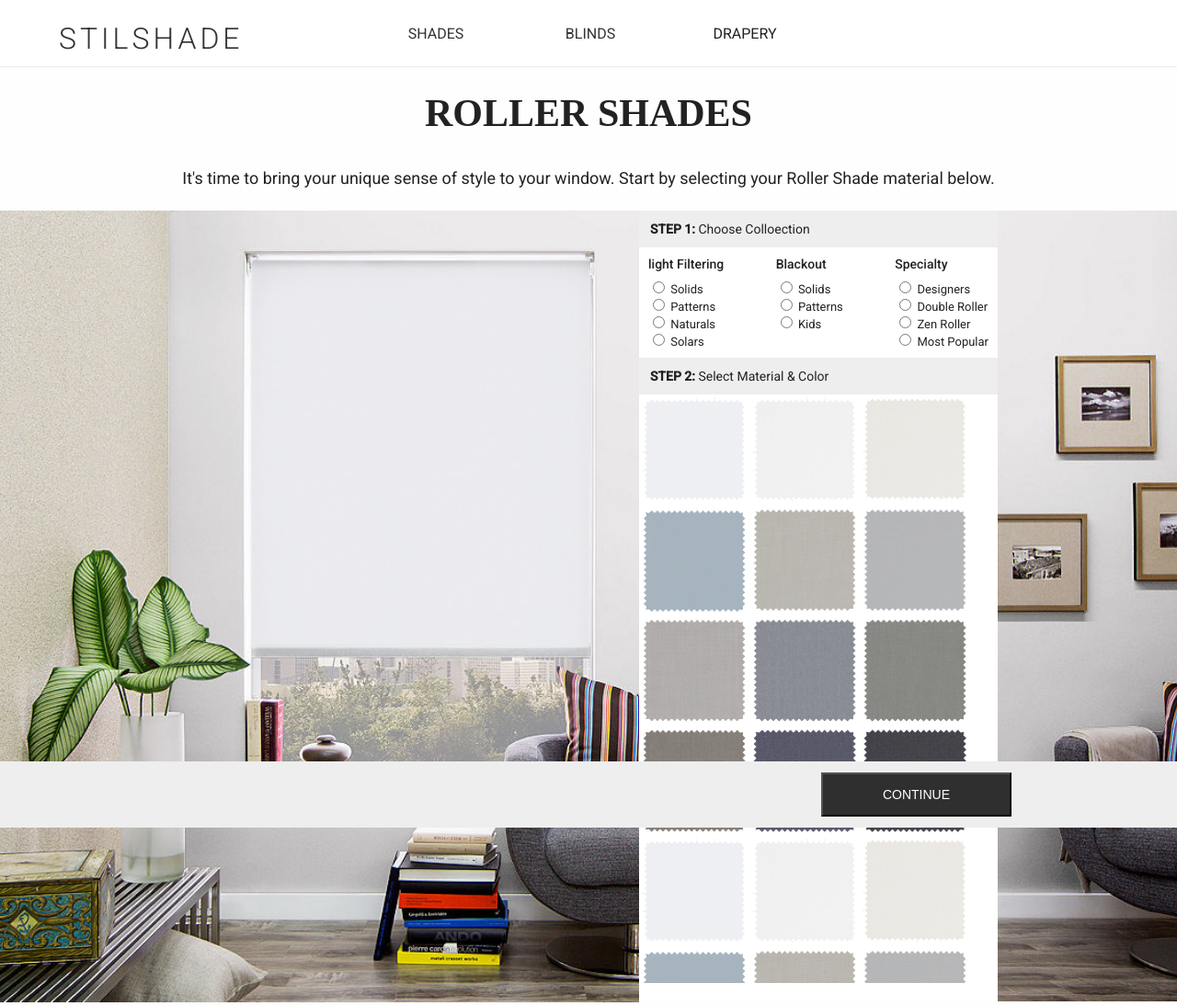
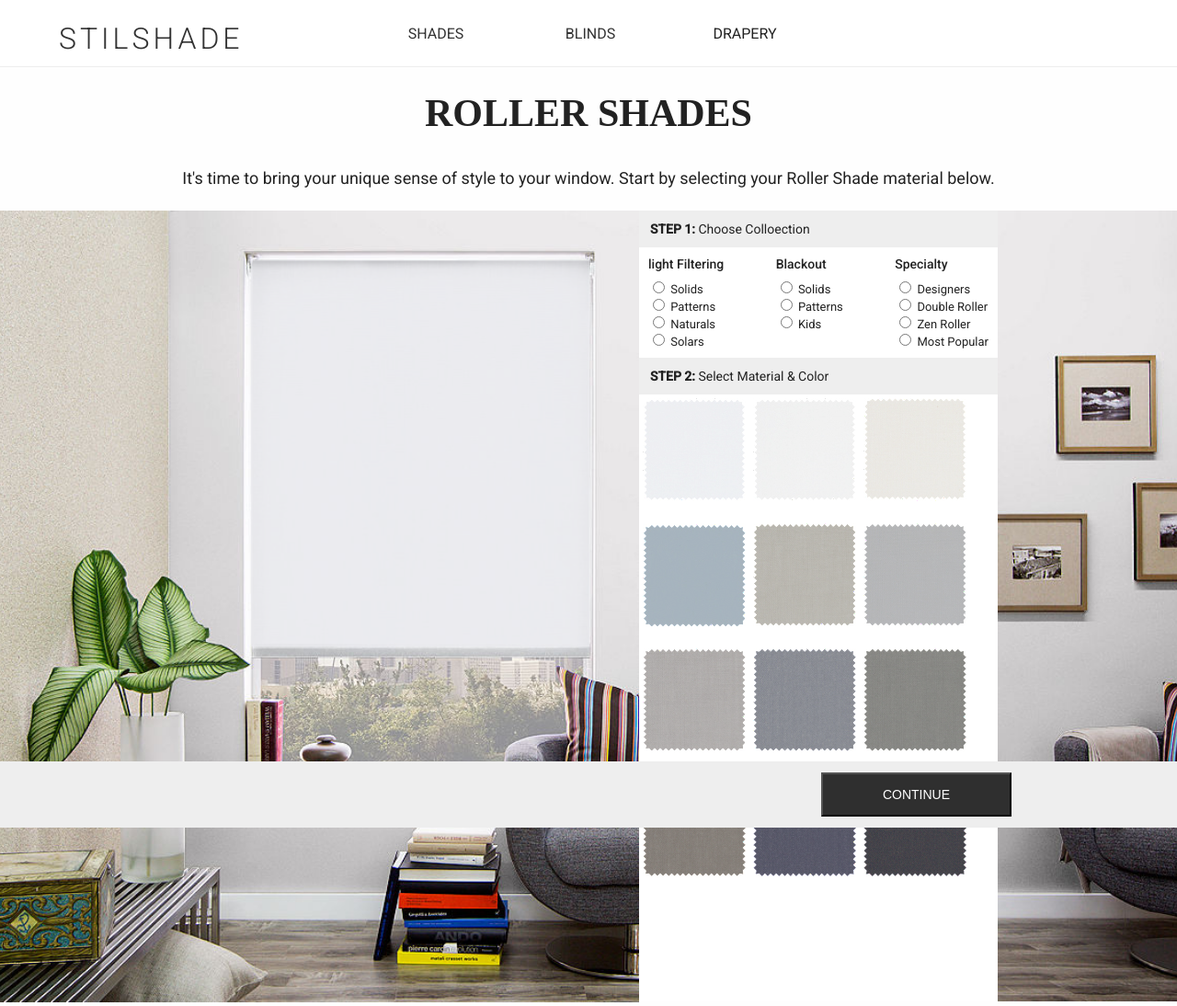
Before and after one commit to s1z3n/StilShade, a Jekyll site: the page built from customize.html, in a window 1280 px wide. Shown: the whole page at 92% size. Built offline with Jekyll 4.4.1, drawn with Linux system fonts in a browser that asks for light colours.

Commit message:
data.json & js Shaahin

```diff
--- /dev/null
+++ b/assets/js/data.json
@@ -0,0 +1,64 @@
+{
+  "images": [
+    {
+      "url": "swatch1.jpg",
+      "color": "#ebebf0",
+      "collecion": "light"
+    },
+    {
+      "url": "swatch2.jpg",
+      "color": "#edeeed",
+      "collecion": "blackout"
+    },
+    {
+      "url": "swatch3.jpg",
+      "color": "#e6e1db",
+      "collecion": "blackout"
+    },
+    {
+      "url": "swatch4.jpg",
+      "color": "#92a2af",
+      "collecion": "blackout"
+    },
+    {
+      "url": "swatch5.jpg",
+      "color": "#a9a59e",
+      "collecion": "specialty"
+    },
+    {
+      "url": "swatch6.jpg",
+      "color": "#a4a7a8",
+      "collecion": "light"
+    },
+    {
+      "url": "swatch7.jpg",
+      "color": "#9d9897",
+      "collecion": "specialty"
+    },
+    {
+      "url": "swatch8.jpg",
+      "color": "#6a6f77",
+      "collecion": "light"
+    },
+    {
+      "url": "swatch9.jpg",
+      "color": "#6b6a67",
+      "collecion": "light"
+    },
+    {
+      "url": "swatch10.jpg",
+      "color": "#6b615a",
+      "collecion": "specialty"
+    },
+    {
+      "url": "swatch11.jpg",
+      "color": "#2f3143",
+      "collecion": "blackout"
+    },
+    {
+      "url": "swatch12.jpg",
+      "color": "#0e0e11",
+      "collecion": "specialty"
+    }
+  ]
+}
--- a/assets/js/functions.js
+++ b/assets/js/functions.js
@@ -1,60 +1,58 @@
-$(document).ready(function() {
+var images
 
-  $('#swatch1').click(function(){
-    $('#map').css('background-color','#ebebf0');
+// var $loading = $('#loadingDiv').hide()
+// $(document)
+//   .ajaxStart(function () {
+//     $loading.show()
+//   })
+//   .ajaxStop(function () {
+//     $loading.hide()
+//   })
 
-  });
-  $('#swatch2').click(function(){
-    $('#map').css('background-color','#edeeed');
+$(document).ready(function () {
+  loadImages()
+  $('body').on('click', 'img.color-trigger', function (e) {
+    var color = $(this).data('color')
+    $('#map').css('background-color', color)
+    $('#map').css('background-url', color)
+  })
+})
 
-  });
+function loadImages () {
+  $.ajax({
+    global: false,
+    url: '/assets/js/data.json',
+    dataType: 'json',
+    success: function (data) {
+      images = data
+      createSwatches(data.images)
+    },
+    error: function (err) {
+      alert(err)
+    }
+  })
+}
 
-  $('#swatch3').click(function(){
-    $('#map').css('background-color','#e6e1db');
+function createSwatches (images) {
+  var container = document.getElementById('swatchContainer')
+  $.each(images, function (key, value) {
+    var template = createSwatchDom(value)
+    $(container).append(template)
+  })
 
-  });
+  var spacer = '<div class="empty-space80"></div> '
 
-  $('#swatch4').click(function(){
-    $('#map').css('background-color','#92a2af');
+  $(container).append(spacer)
+}
 
-  });
+function createSwatchDom (swatch) {
+  var template = `
+   <div class="thumbnails-box">
+      <img class="color-trigger" src="/assets/images/${swatch.url}"
+      data-color="${swatch.color}" data-category="${swatch.collection}"
+       alt="${swatch.url}">
+   </div>
+  `
 
-  $('#swatch5').click(function(){
-    $('#map').css('background-color','#a9a59e');
-
-  });
-
-  $('#swatch6').click(function(){
-    $('#map').css('background-color','#a4a7a8');
-
-  });
-  $('#swatch7').click(function(){
-    $('#map').css('background-color','#9d9897');
-
-  });
-
-  $('#swatch8').click(function(){
-    $('#map').css('background-color','#6a6f77');
-
-  });
-  $('#swatch9').click(function(){
-    $('#map').css('background-color','#6b6a67');
-
-  });
-
-  $('#swatch10').click(function(){
-    $('#map').css('background-color','#6b615a');
-
-  });
-  $('#swatch11').click(function(){
-    $('#map').css('background-color','#2f3143');
-
-  });
-
-  $('#swatch12').click(function(){
-    $('#map').css('background-color','#0e0e11');
-
-  });
-
-
-});
+  return template
+}
--- a/customize.html
+++ b/customize.html
@@ -48,121 +48,8 @@
       <div class="step-1">
         <p><b>STEP 2:</b> Select Material & Color</p>
       </div>
-      <div class="thumbnails-wrapper">
 
-        <div class="thumbnails-box" id="swatch1">
-          <img src="/assets/images/swatch1.jpg" alt="">
-        </div>
-        <div class="thumbnails-box" id="swatch2">
-          <img src="/assets/images/swatch2.jpg" alt="">
-        </div>
-        <div class="thumbnails-box" id="swatch3">
-          <img src="/assets/images/swatch3.jpg" alt="">
-        </div>
-        <div class="thumbnails-box" id="swatch4">
-          <img src="/assets/images/swatch4.jpg" alt="">
-        </div>
-        <div class="thumbnails-box" id="swatch5">
-          <img src="/assets/images/swatch5.jpg" alt="">
-        </div>
-        <div class="thumbnails-box" id="swatch6">
-          <img src="/assets/images/swatch6.jpg" alt="">
-        </div>
-        <div class="thumbnails-box" id="swatch7">
-          <img src="/assets/images/swatch7.jpg" alt="">
-        </div>
-        <div class="thumbnails-box" id="swatch8">
-          <img src="/assets/images/swatch8.jpg" alt="">
-        </div>
-        <div class="thumbnails-box" id="swatch9">
-          <img src="/assets/images/swatch9.jpg" alt="">
-        </div>
-        <div class="thumbnails-box" id="swatch10">
-          <img src="/assets/images/swatch10.jpg" alt="">
-        </div>
-        <div class="thumbnails-box" id="swatch11">
-          <img src="/assets/images/swatch11.jpg" alt="">
-        </div>
-        <div class="thumbnails-box" id="swatch12">
-          <img src="/assets/images/swatch12.jpg" alt="">
-        </div>
-        <div class="thumbnails-box" id="swatch1">
-          <img src="/assets/images/swatch1.jpg" alt="">
-        </div>
-        <div class="thumbnails-box" id="swatch2">
-          <img src="/assets/images/swatch2.jpg" alt="">
-        </div>
-        <div class="thumbnails-box" id="swatch3">
-          <img src="/assets/images/swatch3.jpg" alt="">
-        </div>
-        <div class="thumbnails-box" id="swatch4">
-          <img src="/assets/images/swatch4.jpg" alt="">
-        </div>
-        <div class="thumbnails-box" id="swatch5">
-          <img src="/assets/images/swatch5.jpg" alt="">
-        </div>
-        <div class="thumbnails-box" id="swatch6">
-          <img src="/assets/images/swatch6.jpg" alt="">
-        </div>
-        <div class="thumbnails-box" id="swatch7">
-          <img src="/assets/images/swatch7.jpg" alt="">
-        </div>
-        <div class="thumbnails-box" id="swatch8">
-          <img src="/assets/images/swatch8.jpg" alt="">
-        </div>
-        <div class="thumbnails-box" id="swatch9">
-          <img src="/assets/images/swatch9.jpg" alt="">
-        </div>
-        <div class="thumbnails-box" id="swatch10">
-          <img src="/assets/images/swatch10.jpg" alt="">
-        </div>
-        <div class="thumbnails-box" id="swatch11">
-          <img src="/assets/images/swatch11.jpg" alt="">
-        </div>
-        <div class="thumbnails-box" id="swatch12">
-          <img src="/assets/images/swatch12.jpg" alt="">
-        </div>
-        <div class="thumbnails-box" id="swatch1">
-          <img src="/assets/images/swatch1.jpg" alt="">
-        </div>
-        <div class="thumbnails-box" id="swatch2">
-          <img src="/assets/images/swatch2.jpg" alt="">
-        </div>
-        <div class="thumbnails-box" id="swatch3">
-          <img src="/assets/images/swatch3.jpg" alt="">
-        </div>
-        <div class="thumbnails-box" id="swatch4">
-          <img src="/assets/images/swatch4.jpg" alt="">
-        </div>
-        <div class="thumbnails-box" id="swatch5">
-          <img src="/assets/images/swatch5.jpg" alt="">
-        </div>
-        <div class="thumbnails-box" id="swatch6">
-          <img src="/assets/images/swatch6.jpg" alt="">
-        </div>
-        <div class="thumbnails-box" id="swatch7">
-          <img src="/assets/images/swatch7.jpg" alt="">
-        </div>
-        <div class="thumbnails-box" id="swatch8">
-          <img src="/assets/images/swatch8.jpg" alt="">
-        </div>
-        <div class="thumbnails-box" id="swatch9">
-          <img src="/assets/images/swatch9.jpg" alt="">
-        </div>
-        <div class="thumbnails-box" id="swatch10">
-          <img src="/assets/images/swatch10.jpg" alt="">
-        </div>
-        <div class="thumbnails-box" id="swatch11">
-          <img src="/assets/images/swatch11.jpg" alt="">
-        </div>
-        <div class="thumbnails-box" id="swatch12">
-          <img src="/assets/images/swatch12.jpg" alt="">
-        </div>
-
-        <div class="empty-space80"></div>
-
-
-      </div>
+      <div class="thumbnails-wrapper" id="swatchContainer"></div>
 
     </div>
 
```
Also changed, not shown: 3 other files.
